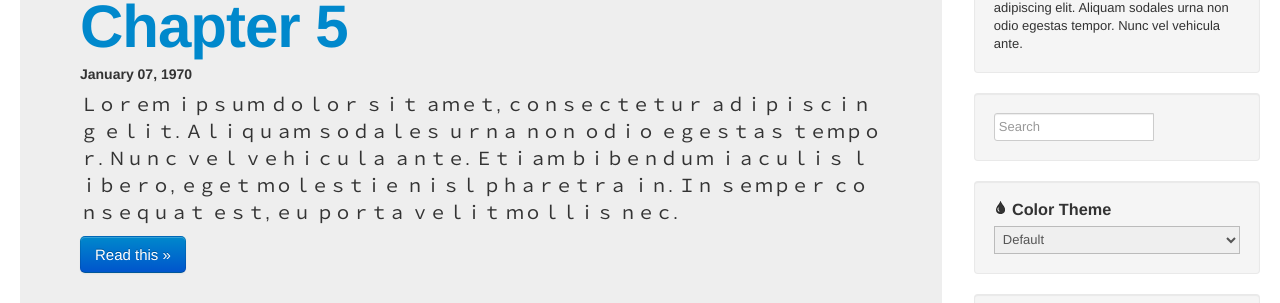
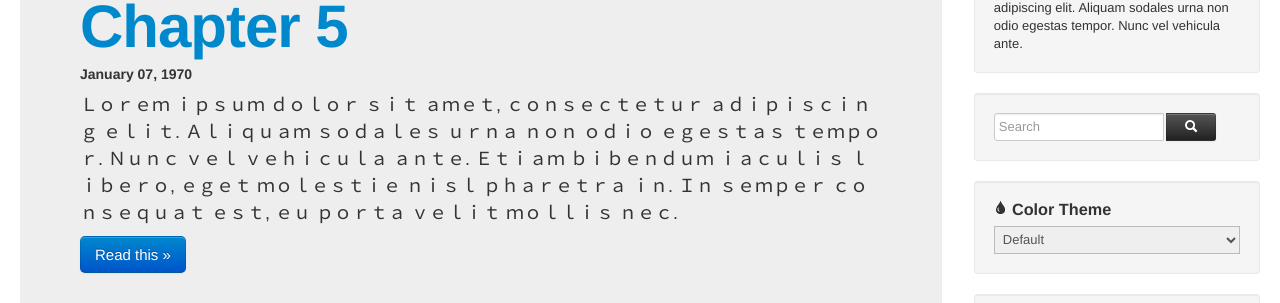
Before and after one commit to tokkonopapa/jekyll-experiment, a Jekyll site: the page built from index.html, in a window 1280 px wide. Shown: the part 123-426 px from the top of the page. Built offline with Jekyll 4.4.1, drawn with Linux system fonts in a browser that asks for light colours; nearby versions of some CDN libraries; Markdown is read by kramdown in place of the engine named in the settings; the list of posts is cut into pages by our own code; comment, search, counter and statistics services are not loaded.

Commit message:
test android for search.html

```diff
--- a/_includes/asides/search.html
+++ b/_includes/asides/search.html
@@ -5,9 +5,9 @@
 {% else %}
 					<input type="hidden" name="q" value="site:{{ site.url | domain_name }}">
 {% endif %}
-					<input type="text" name="q" class="input-medium search-query" placeholder="Search">
-<!--				<button class="btn btn-inverse" type="submit" style="width:20%">
+					<input type="text" name="q" class="search-query" placeholder="Search" style="width:65%">
+					<button class="btn btn-inverse" type="submit" style="width:20%">
 						<span class="icon-search icon-white"></span>
-					</button>-->
+					</button>
 				</form>
 			</section>
```
